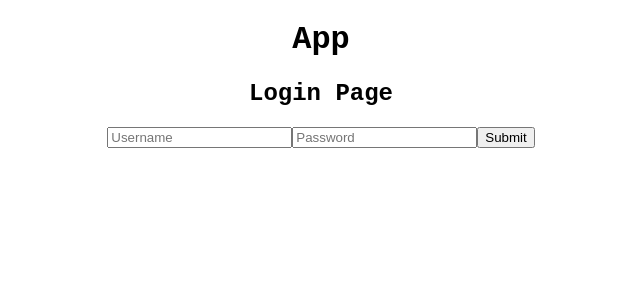
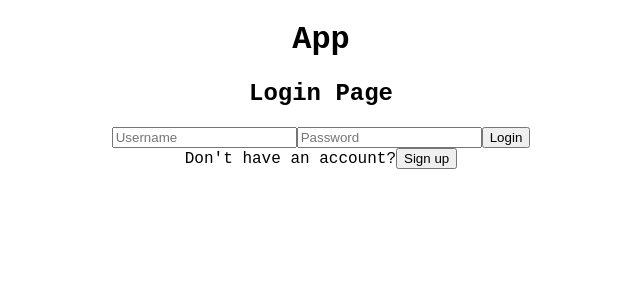
Before and after one commit to dontomassino777/bodyOfWork, a React (Create React App) app: page / in a window 1280 px wide. Shown: the top 300 px of the page, without its empty margins (319-959 px from the left). Built offline with nearby package versions, Linux system fonts and the light colour scheme.

Commit message:
register user routes as logged in bug fix

```diff
--- a/src/App.js
+++ b/src/App.js
@@ -20,7 +20,7 @@ function App() {
       <Routes>
         <Route path='*' element={ isLoggedIn ?
         <Dashboard /> : <Login logFunction={loginUser}/> } />
-        <Route path='register' element={ <Register /> } />
+        <Route path='register' element={ <Register logFunction={loginUser}/> } />
       </Routes>
     </div>
   );
--- a/src/components/Login.js
+++ b/src/components/Login.js
@@ -2,6 +2,7 @@ import React from 'react';
 import {useFormik} from 'formik'
 import axios from 'axios';
 import { useNavigate } from 'react-router-dom';
+import { Link } from 'react-router-dom';
 
 function Login(props) {
     let navigate = useNavigate();
@@ -65,9 +66,17 @@ function Login(props) {
                 type="submit"
                 disabled={!formik.isValid}
             >
-                Submit
+                Login
             </button>
         </form>
+        <div>
+            Don't have an account?
+            <Link to="/register">
+                <button>
+                    Sign up
+                </button>
+            </Link>
+        </div>
     </div>;
 }
 
--- a/src/components/Register.js
+++ b/src/components/Register.js
@@ -1,10 +1,12 @@
 import React from 'react';
 import {useFormik} from 'formik';
 import axios from 'axios';
+import { useNavigate } from 'react-router-dom';
 
 
 
-function Register() {
+function Register(props) {
+    let navigate = useNavigate();
     const initialValues = {
 
         firstName: "",
@@ -23,6 +25,8 @@ function Register() {
             localStorage.setItem('user_info_id', res.data[0][0].user_info_id)
             localStorage.setItem('first_name', res.data[0][0].first_name)
             localStorage.setItem('last_name', res.data[0][0].last_name)
+            props.logFunction()
+            navigate('/secret')
         })
         .catch((err) => console.log(err.response.data))
     }
@@ -59,7 +63,7 @@ function Register() {
     })
     return <div>
       <h2>
-          Register
+          Sign Up
       </h2>
       <form onSubmit={formik.handleSubmit}
       >
```
